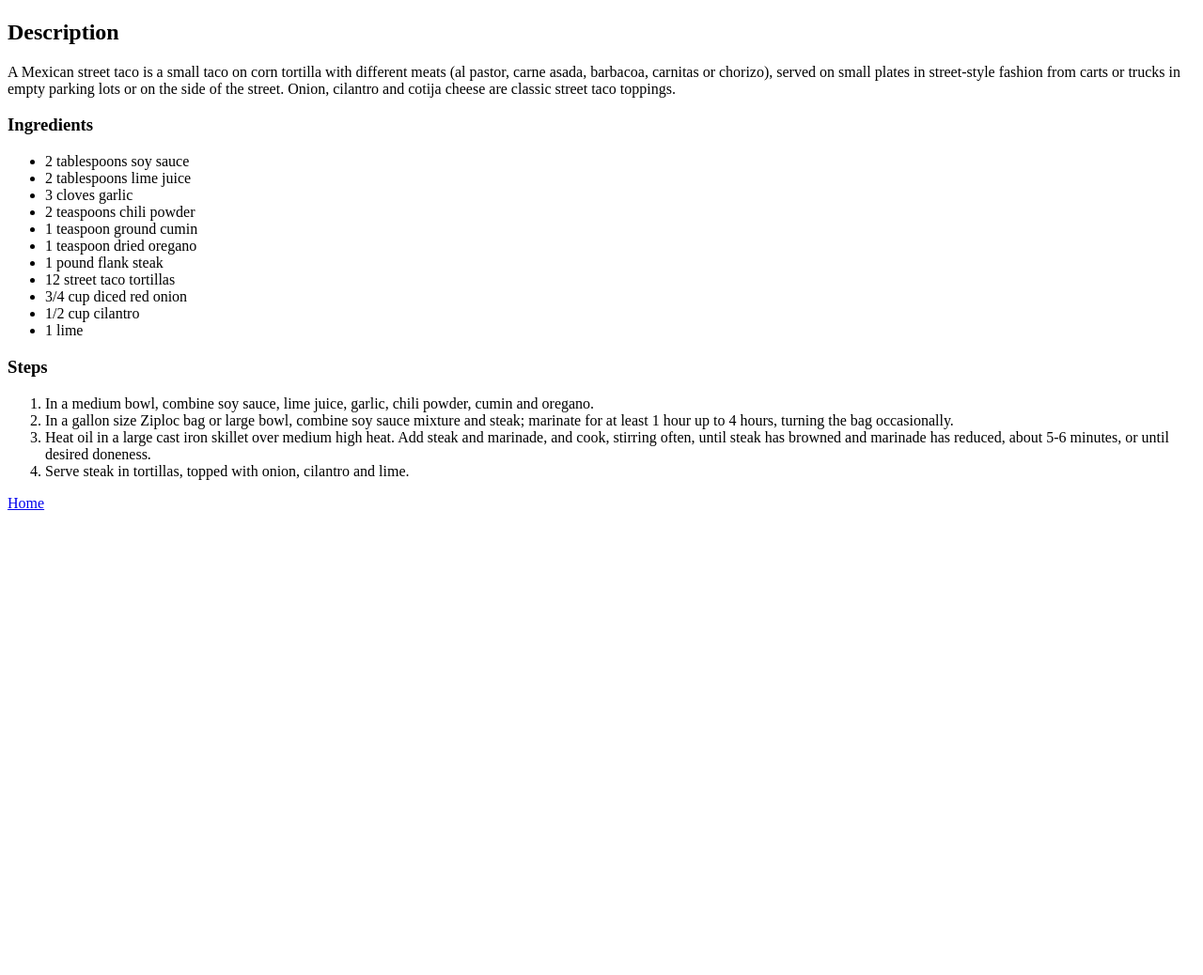
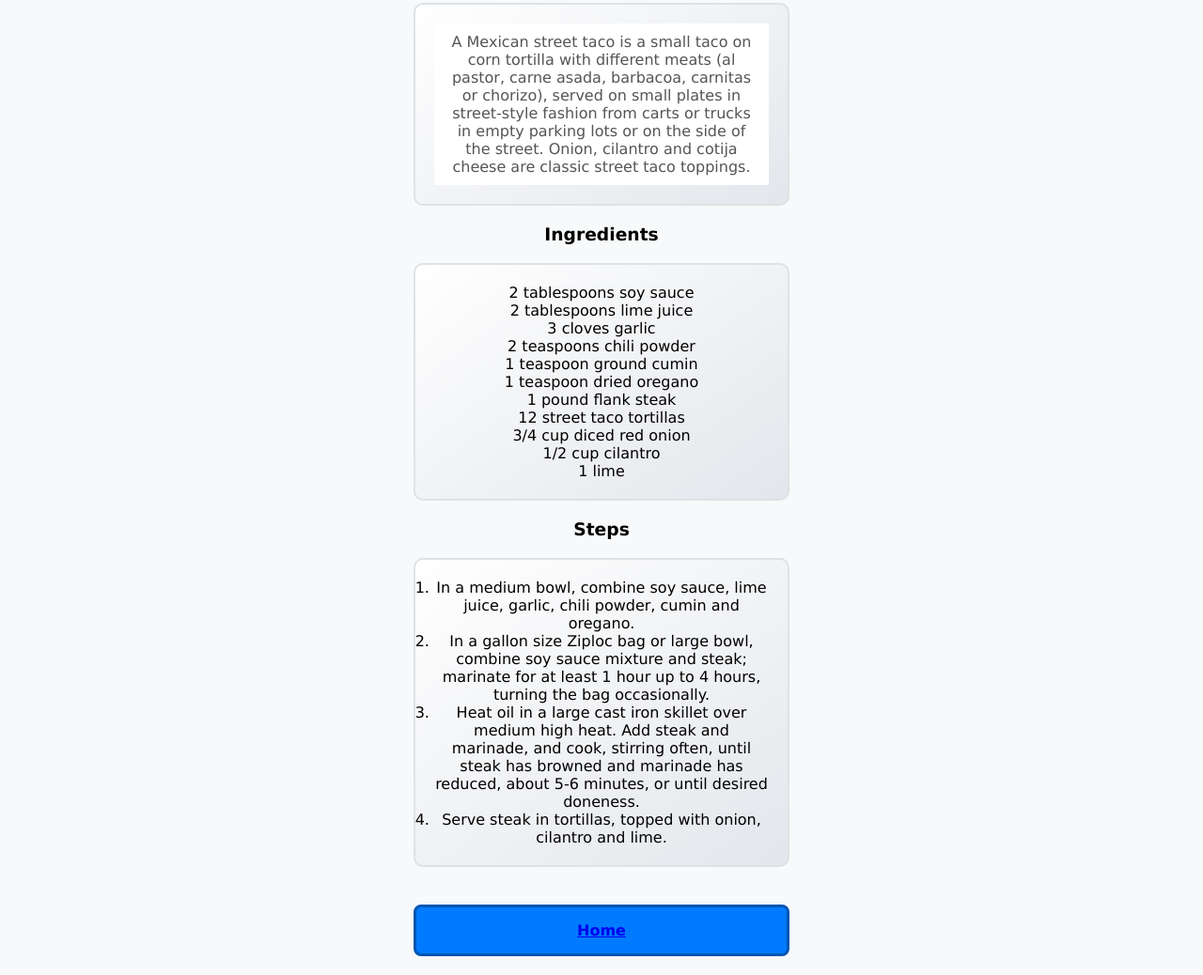
Before and after one commit to jasonmacks/odin-recipes, a plain HTML site: page recipes/tacos.html in a window 1280 px wide. Shown: the part 1223-2261 px from the top of the page at 94% size. Before the commit the page ends 1776 px from the top, so only its background shows below. Drawn offline with Linux system fonts and the light colour scheme.

Commit message:
Updated CSS

```diff
--- /dev/null
+++ b/boxmodel.css
@@ -0,0 +1,28 @@
+* {
+  background-color: lightgray;
+}
+
+.box-1 {
+  box-sizing: content-box;
+  height: 700px;
+  width: 300px;
+  padding: 50px;
+  margin: 100px;
+  border: 10px solid black;
+  background-color: white;
+}
+
+.box-2 {
+  box-sizing: border-box;
+  height: 700px;
+  width: 300px;
+  padding: 50px;
+  margin: 100px;
+  border: 10px solid blue;
+  background-color: lightcoral;
+}
+
+h1 {
+  background-color: lightgoldenrodyellow;
+  color: darkcyan;
+}
--- a/recipes/tacos.html
+++ b/recipes/tacos.html
@@ -3,22 +3,25 @@
   <head>
     <meta charset="UTF-8" />
     <meta name="viewport" content="width=device-width, initial-scale=1.0" />
+    <link rel="stylesheet" href="/styles.css" />
     <title>Street Tacos</title>
   </head>
   <body>
     <h1>Street Tacos</h1>
 
-    <img src="mexican-street-tacos.jpg" alt="street-tacos" />
+    <img src="/recipes/img/mexican-street-tacos.jpg" alt="street-tacos" />
     <h2>Description</h2>
+    <div>
       <p>
         A Mexican street taco is a small taco on corn tortilla with different
         meats (al pastor, carne asada, barbacoa, carnitas or chorizo), served on
-      small plates in street-style fashion from carts or trucks in empty parking
-      lots or on the side of the street. Onion, cilantro and cotija cheese are
-      classic street taco toppings.
+        small plates in street-style fashion from carts or trucks in empty
+        parking lots or on the side of the street. Onion, cilantro and cotija
+        cheese are classic street taco toppings.
       </p>
-
+    </div>
     <h3>Ingredients</h3>
+    <div>
       <ul>
         <li>2 tablespoons soy sauce</li>
         <li>2 tablespoons lime juice</li>
@@ -32,16 +35,18 @@
         <li>1/2 cup cilantro</li>
         <li>1 lime</li>
       </ul>
+    </div>
 
     <h3>Steps</h3>
+    <div>
       <ol>
         <li>
           In a medium bowl, combine soy sauce, lime juice, garlic, chili powder,
           cumin and oregano.
         </li>
         <li>
-        In a gallon size Ziploc bag or large bowl, combine soy sauce mixture and
-        steak; marinate for at least 1 hour up to 4 hours, turning the bag
+          In a gallon size Ziploc bag or large bowl, combine soy sauce mixture
+          and steak; marinate for at least 1 hour up to 4 hours, turning the bag
           occasionally.
         </li>
         <li>
@@ -51,6 +56,9 @@
         </li>
         <li>Serve steak in tortillas, topped with onion, cilantro and lime.</li>
       </ol>
+    </div>
   </body>
+  <div class="home">
     <footer><a href="../index.html">Home</a></footer>
+  </div>
 </html>
--- /dev/null
+++ b/styles.css
@@ -0,0 +1,76 @@
+* {
+  margin: 0;
+  padding: 0;
+  box-sizing: border-box;
+}
+
+body {
+  font-family: "Verdana", sans-serif;
+  background-color: #f8f9fa;
+  display: flex;
+  flex-direction: column;
+  justify-content: center;
+  align-items: center;
+  min-height: 100vh;
+  margin: 0;
+}
+
+h1 {
+  text-align: center;
+  color: #333;
+}
+
+div {
+  background: linear-gradient(145deg, #ffffff, #e3e6eb);
+  width: 400px;
+  padding: 20px;
+  border-radius: 10px;
+  box-shadow: 5px 5px 15px rgba(0, 0, 0, 0, 0.1);
+  text-align: center;
+  margin: 20px auto;
+  border: 2px solid #dee2e6;
+}
+
+p {
+  background-color: white;
+  padding: 10px;
+  font-size: 16px;
+  color: #555;
+}
+
+.home {
+  display: inline-block;
+  padding: 15px 25px;
+  font-size: 16px;
+  font-weight: bold;
+  color: #ffffff;
+  background: #007bff;
+  border: 3px solid #0056b3;
+  border-radius: 8px;
+  text-decoration: none;
+  transition: all 0.3s ease-in-out;
+}
+
+.home:hover {
+  background: #0056b3;
+  border-color: #003d80;
+  transform: scale(1.05);
+}
+
+ul {
+  list-style-type: none;
+  padding: 0;
+  margin: 0;
+  display: flex;
+  flex-direction: column;
+  align-items: center;
+}
+
+ol {
+  list-style-type: decimal;
+}
+
+.cgw-ext,
+.cgw_main_container {
+  display: none !important;
+}
```
Also changed, not shown: boxmodel.html (added, +13 -0 lines), index.html (+3 -0 lines), recipes/bang-bang-chicken-bites.html (+20 -8 lines), recipes/pasta-salad.html (+15 -5 lines), recipes/img/Bang-Bang-Chicken-Bites.webp (renamed from recipes/Bang-Bang-Chicken-Bites.webp), recipes/img/mexican-street-tacos.jpg (renamed from recipes/mexican-street-tacos.jpg), recipes/img/pasta-salad.webp (renamed from recipes/pasta-salad.webp). Lines whose indentation alone changed are shown as unchanged.
